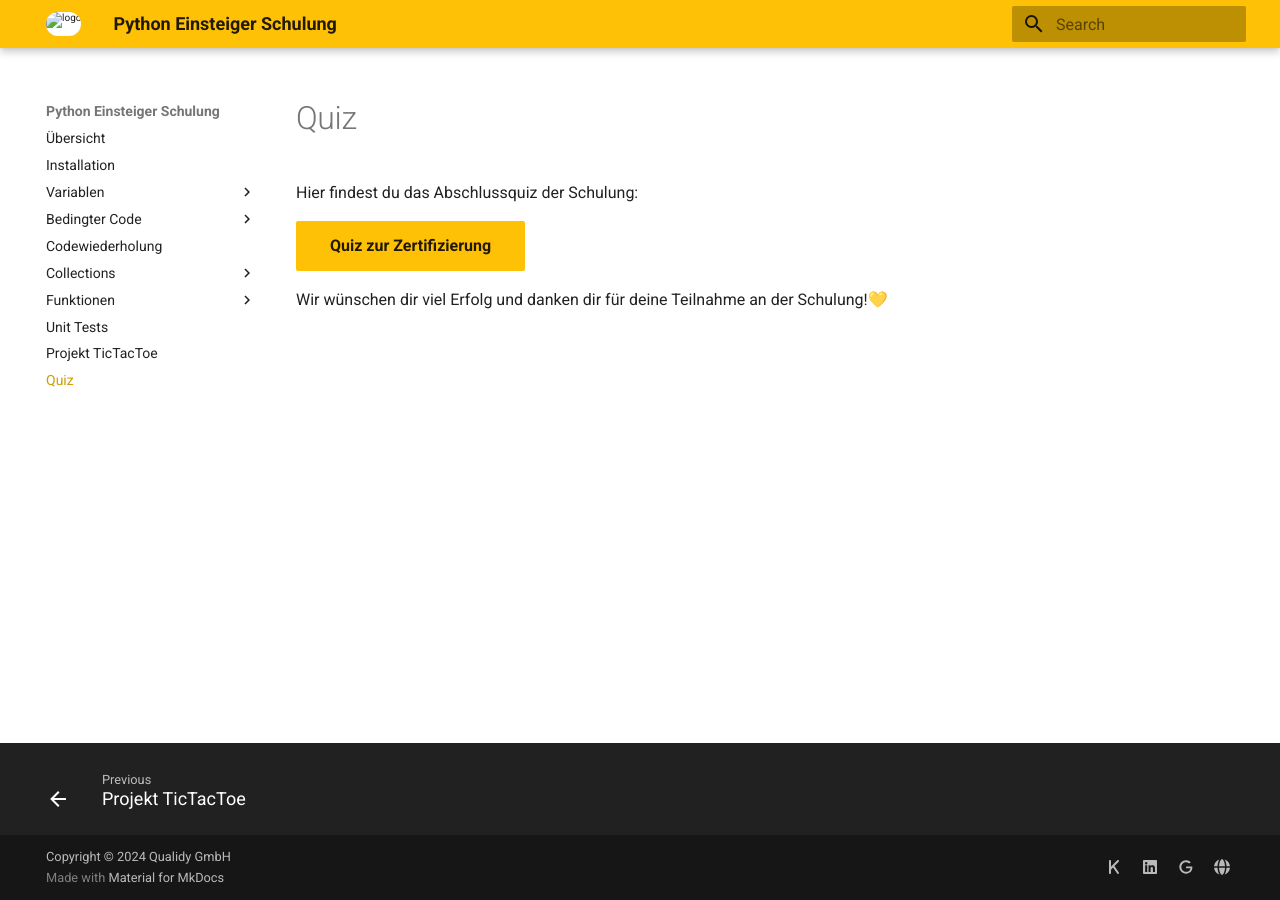
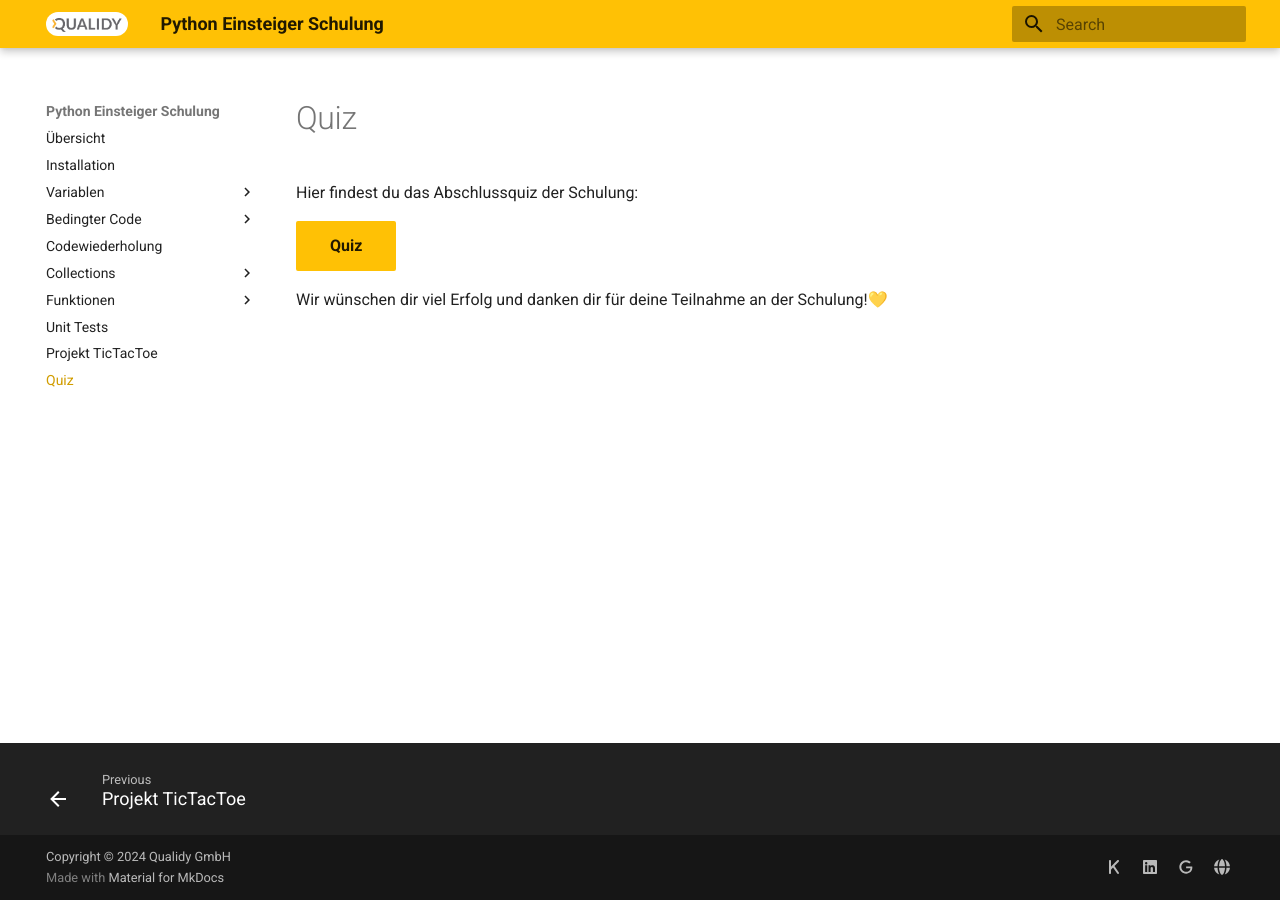
Before and after one commit to Qualidy/wiki-python-mini, an MkDocs documentation site: the page built from docs/content/quiz/quiz.md, in a window 1280 px wide. Built offline with MkDocs 1.6.1 and Material for MkDocs 9.7.7, drawn with Linux system fonts in a browser that asks for light colours.

```diff
--- a/docs/content/quiz/quiz.md
+++ b/docs/content/quiz/quiz.md
@@ -2,6 +2,6 @@
 
 Hier findest du das Abschlussquiz der Schulung:
 
-[Quiz zur Zertifizierung](https://forms.microsoft.com/Pages/ResponsePage.aspx?id=RH-ZP46Zq0CoFE22ZxLIN9O_O_Ei1u9Cg_ofZATLLBBUOU5CVzFQSDBMM0s4RVNKOE5IQzI1NTdBRS4u){ .md-button .md-button--primary target=_blank }
+[Quiz](https://forms.microsoft.com/Pages/ResponsePage.aspx?id=RH-ZP46Zq0CoFE22ZxLIN9O_O_Ei1u9Cg_ofZATLLBBUOU5CVzFQSDBMM0s4RVNKOE5IQzI1NTdBRS4u){ .md-button .md-button--primary target=_blank }
 
 Wir wünschen dir viel Erfolg und danken dir für deine Teilnahme an der Schulung!💛
```
Also changed, not shown: docs/assets/Logo_Qualidy_cmyk.svg (added), docs/assets/logo.png (added).
